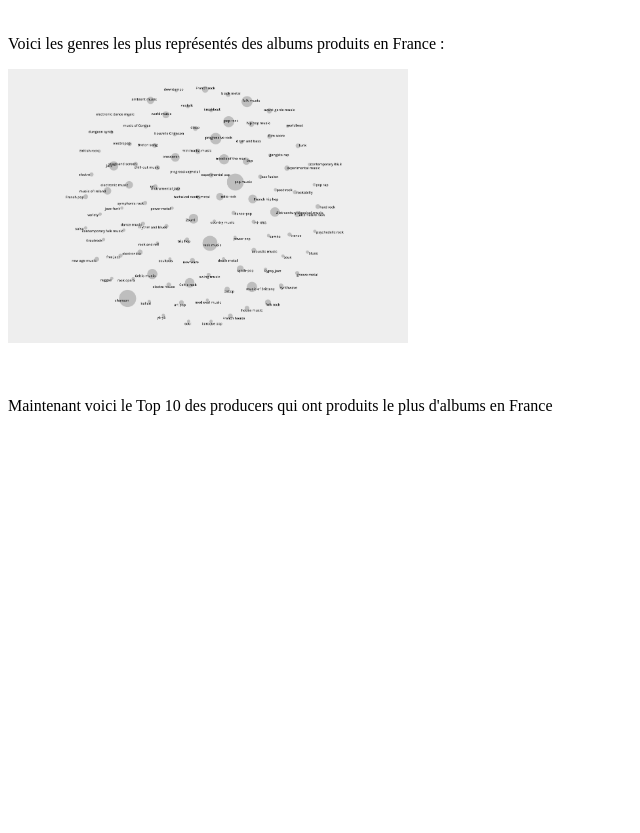
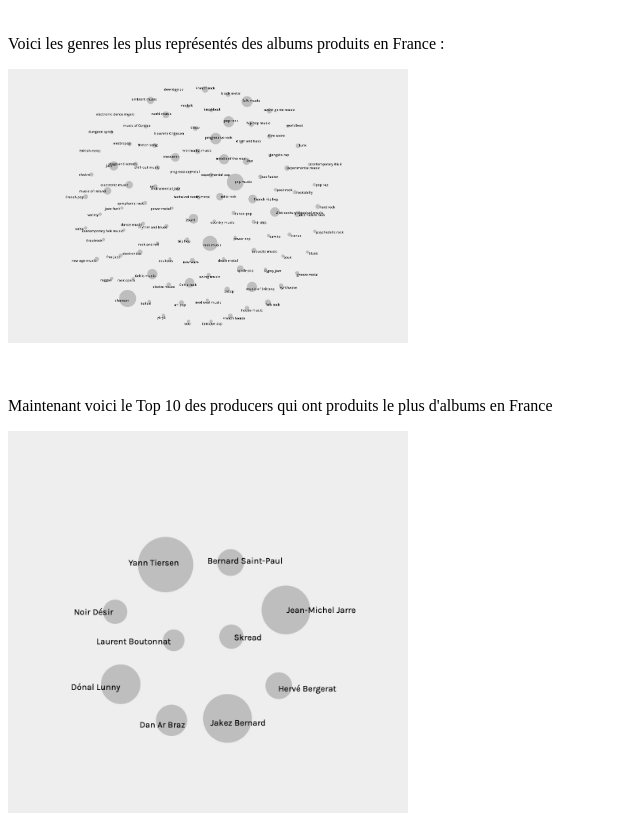
Before and after one commit to fruitsrouges/outilsnum, a plain HTML site: page s3_album.html in a window 1280 px wide. Shown: the part 79-912 px from the top of the page, without its empty margins (0-640 px from the left). Before the commit the page ends 800 px from the top, so only its background shows below. Drawn offline with Linux system fonts and the light colour scheme.

Commit message:
Update s3_album.html

```diff
--- a/s3_album.html
+++ b/s3_album.html
@@ -12,6 +12,6 @@
     <p> <img width="400" src="genre-album.png" alt=""></p>
     <br>
     <p> Maintenant voici le Top 10 des producers qui ont produits le plus d'albums en France </p>
-    <p> <img width="400" scr="top10-producers.png" alt=""></p>
+    <p> <img width="400" src="top10-producers.png" alt=""></p>
 </body>
 </html>
```
